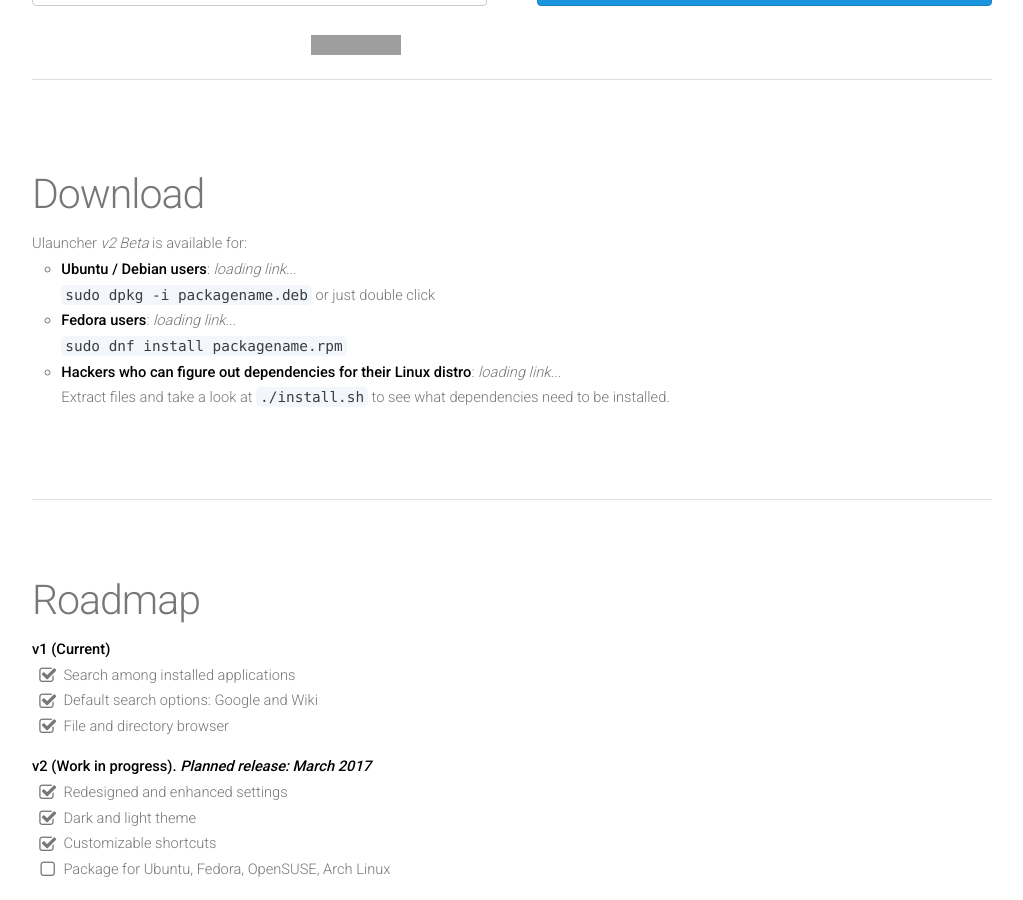
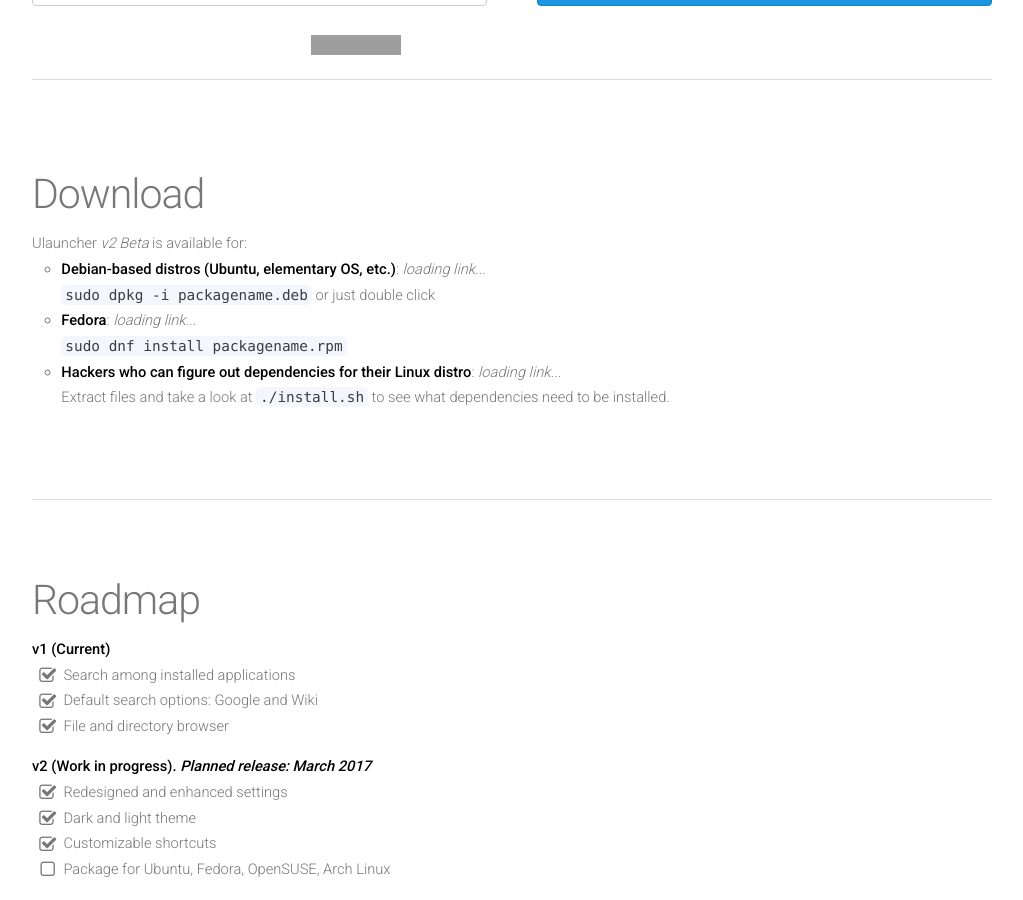
Before and after one commit to Ulauncher/ulauncher.io, a Jekyll site: the page built from index.html, in a window 1280 px wide and 900 px high, scrolled down 1288 px. Shown: the whole window, without its empty margins (128-1151 px from the left). Built offline with Jekyll 4.4.1, drawn with Linux system fonts in a browser that asks for light colours; grey boxes are pictures that could not be loaded.

Commit message:
updated text

```diff
--- a/_includes/index/releases.html
+++ b/_includes/index/releases.html
@@ -3,12 +3,12 @@
 
     <ul>
         <li>
-            <b>Ubuntu / Debian users</b>: <span id="deb-link"><i id="release-deb">loading link...</i></span>
+            <b>Debian-based distros (Ubuntu, elementary OS, etc.)</b>: <span id="deb-link"><i id="release-deb">loading link...</i></span>
             <br>
             <code>sudo dpkg -i packagename.deb</code> or just double click
         </li>
         <li>
-            <b>Fedora users</b>: <span id="deb-link"><i id="release-fedora">loading link...</i></span>
+            <b>Fedora</b>: <span id="deb-link"><i id="release-fedora">loading link...</i></span>
             <br>
             <code>sudo dnf install packagename.rpm</code>
         </li>
```
